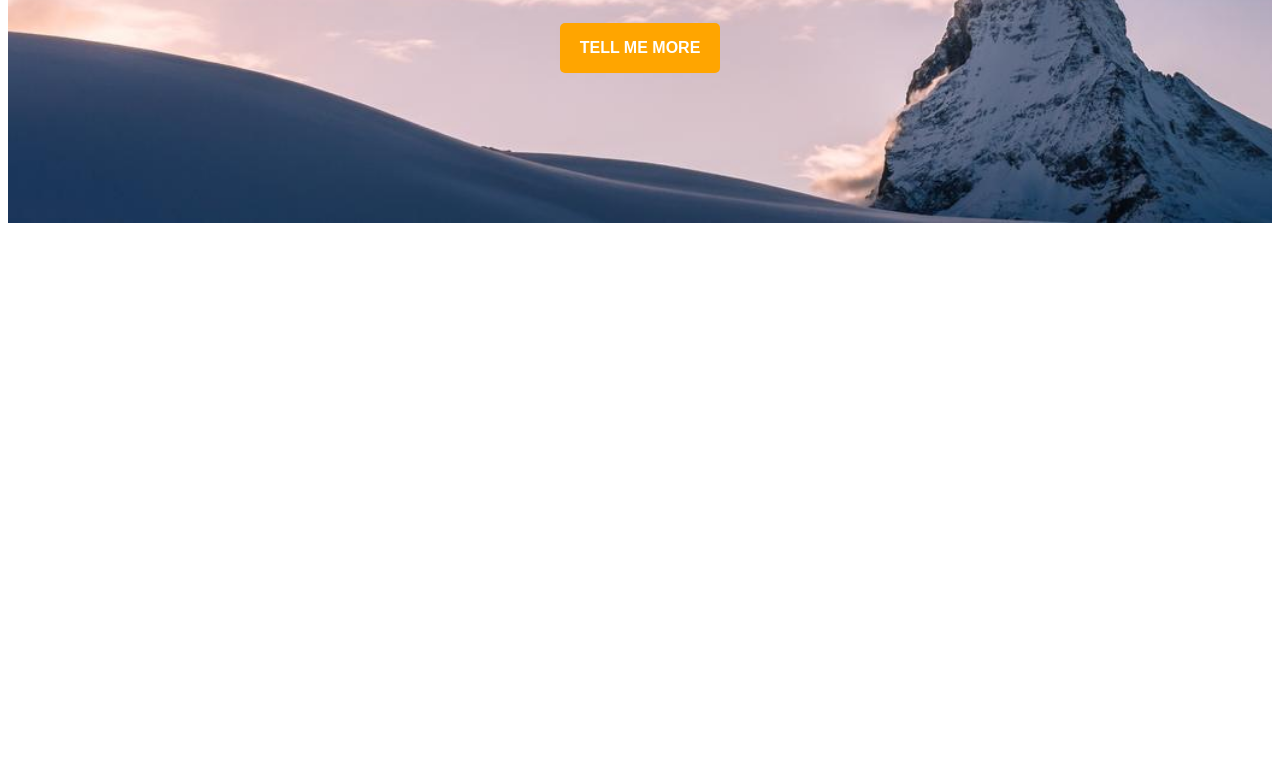
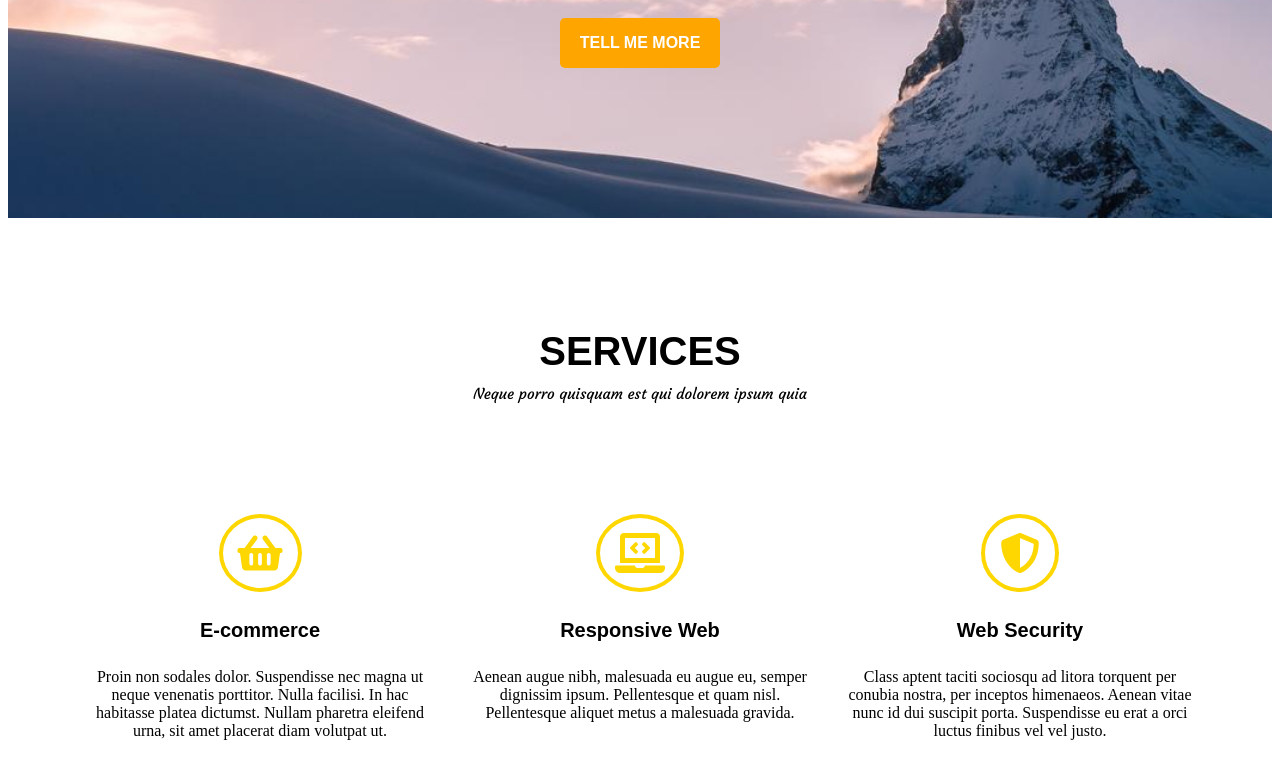
Before and after one commit to Caster22/Task-4.6, a website: page index.html in a window 1280 px wide. Shown: the part 387-1151 px from the top of the page. Before the commit the page ends 800 px from the top, so only its background shows below. Drawn offline with Linux system fonts and the light colour scheme.

Commit message:
Add services section

```diff
--- a/index.html
+++ b/index.html
@@ -4,7 +4,8 @@
     <meta charset="utf-8">
     <meta name="viewport" content="width=device-width, initial-scale=1.0">
     <title>Website</title>
-    <link href="https://fonts.googleapis.com/css2?family=Parisienne&family=Roboto&display=swap" rel="stylesheet">
+    <link rel="stylesheet" href="https://cdnjs.cloudflare.com/ajax/libs/font-awesome/5.9.0/css/all.min.css">
+    <link href="https://fonts.googleapis.com/css2?family=Parisienne&family=Roboto&family=Courgette&display=swap" rel="stylesheet">
     <link rel="stylesheet" href="vendor/bootstrap-grid.css">
     <link rel="stylesheet" href="css/style.css">
 </head>
@@ -32,6 +33,45 @@
             </div>
         </div>
     </header>
+    <article class="services">
+        <div class="container">
+            <div class="page-title">
+                <h3>SERVICES</h3>
+                <P>Neque porro quisquam est qui dolorem ipsum quia</P>
+            </div>
+            <div class="row">
+                <div class="col-4">
+                    <div class="card-shop">
+                        <i class="fas fa-shopping-basket"></i>
+                        <h4>E-commerce</h4>
+                        <p>Proin non sodales dolor. Suspendisse nec magna ut neque venenatis porttitor. Nulla facilisi.
+                            In hac habitasse platea dictumst. Nullam pharetra eleifend urna,
+                            sit amet placerat diam volutpat ut.
+                        </p>
+                    </div>
+                </div>
+                <div class="col-4">
+                    <div class="card-shop">
+                        <i class="fas fa-laptop-code"></i>
+                        <h4>Responsive Web</h4>
+                        <p>Aenean augue nibh, malesuada eu augue eu, semper dignissim ipsum. Pellentesque et quam nisl.
+                            Pellentesque aliquet metus a malesuada gravida.
+                        </p>
+                    </div>
+                </div>
+                <div class="col-4">
+                    <div class="card-shop">
+                        <i class="fas fa-shield-alt"></i>
+                        <h4>Web Security</h4>
+                        <p>Class aptent taciti sociosqu ad litora torquent per conubia nostra, per inceptos himenaeos.
+                            Aenean vitae nunc id dui suscipit porta. Suspendisse eu erat a orci luctus finibus
+                            vel vel justo.
+                        </p>
+                    </div>
+                </div>
+            </div>
+        </div>
+    </article>
 
 </body>
 </html>
--- a/sass/style.scss
+++ b/sass/style.scss
@@ -2,8 +2,22 @@
 
 $font-header: 'Parisienne', Sans-Serif;
 $font-text: 'Robot', Sans-Serif;
+$font-cursive: 'Courgette', Sans-Serif;
 
-
+.page-title {
+  margin: 10% 0;
+  text-align: center;
+  h3 {
+    font-size: 40px;
+    margin: 10px 0;
+    font-family: $font-text;
+  }
+  p {
+    margin: 10px 0;
+    font-size: 15px;
+    font-family: $font-cursive;
+  }
+}
 
 
 /*Splash*/
@@ -46,7 +60,7 @@ $font-text: 'Robot', Sans-Serif;
       margin: 10px 0;
       padding: 10px 0;
       font-size: 40px;
-      font-family: $font-header;
+      font-family: $font-cursive;
     }
     h1 {
       margin: 10px 0;
@@ -80,3 +94,25 @@ $font-text: 'Robot', Sans-Serif;
     color: blueviolet;
   }
 }
+
+/*Services*/
+
+.services {
+  .row {
+    .card-shop {
+      text-align: center;
+    }
+    i {
+      text-align: center;
+      font-size: 40px;
+      color: gold;
+      border: gold 4px solid;
+      padding: 15px;
+      border-radius: 50%;
+    }
+    h4 {
+      font-family: $font-text;
+      font-size: 20px;
+    }
+  }
+}
```
Also changed, not shown: css/style.css, 1 other file.
